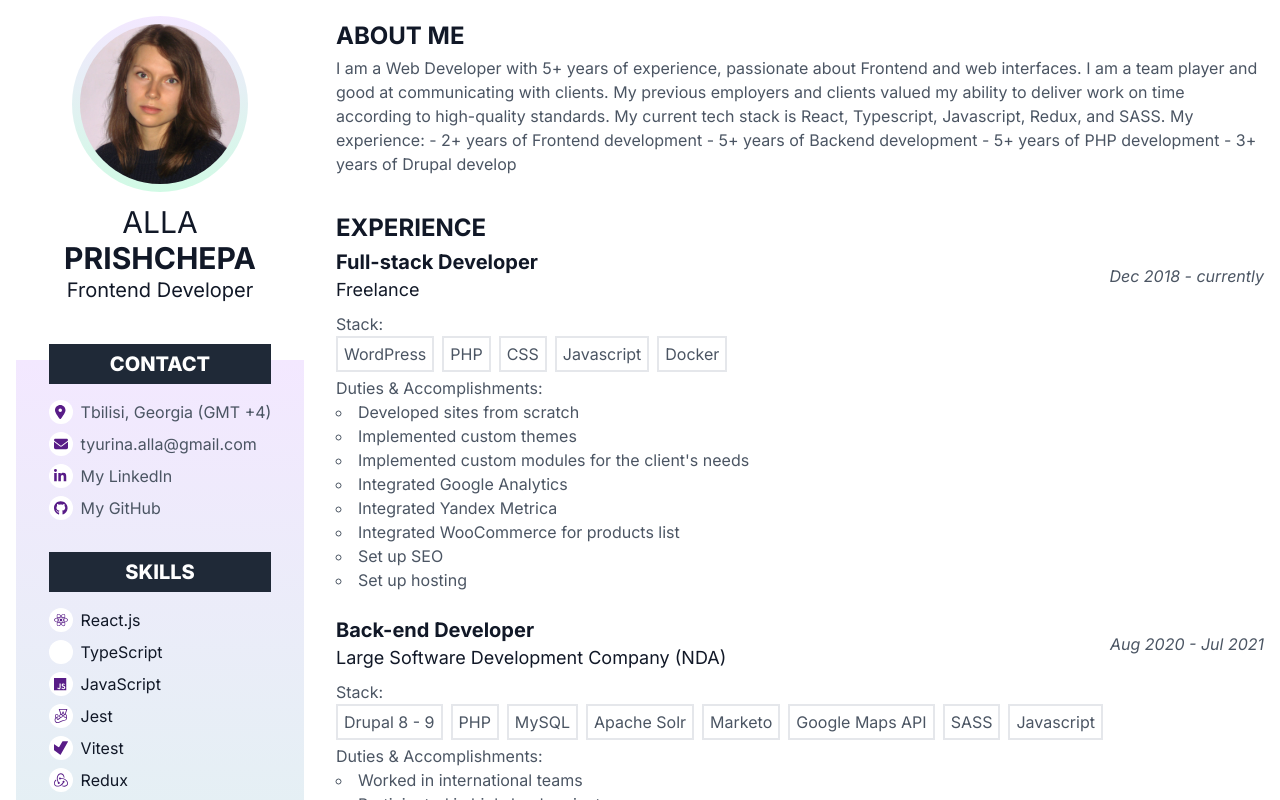
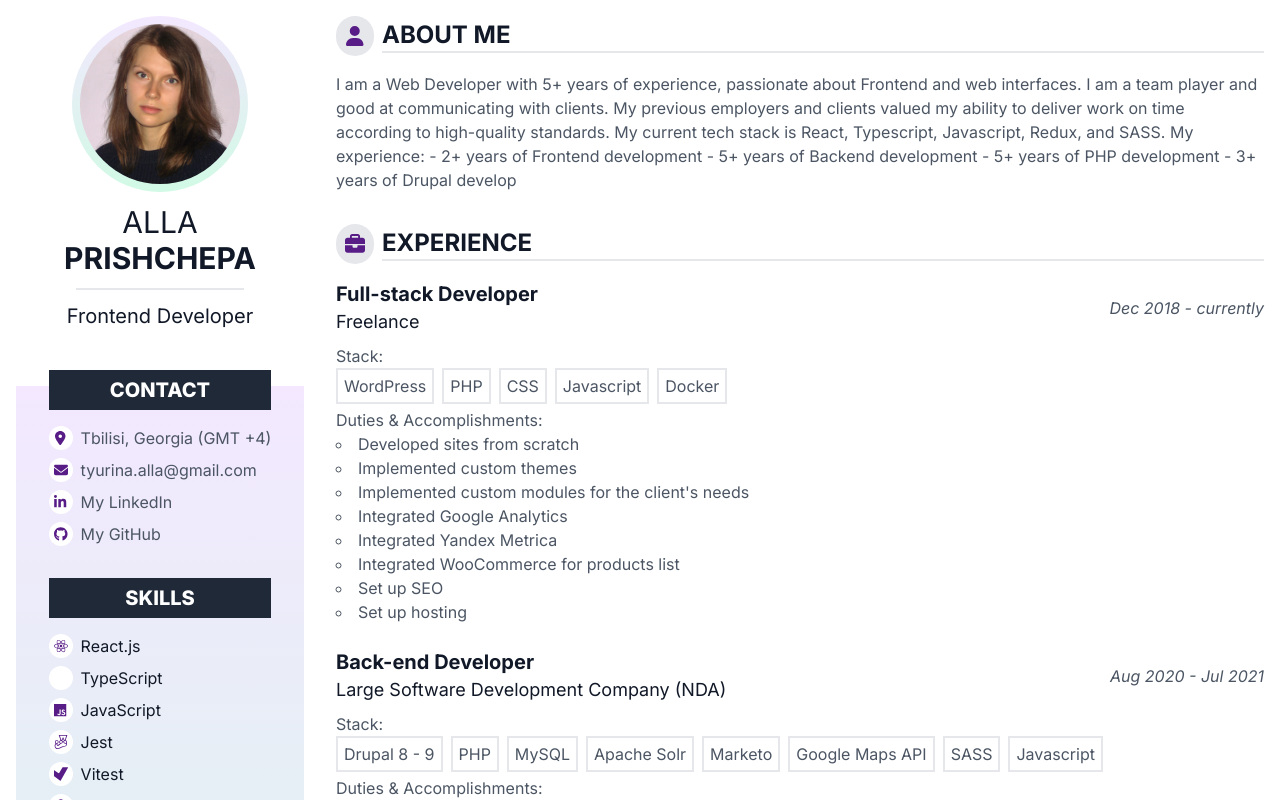
Before and after one commit to allaprischepa/cv, a Vue app: page / in a window 1280 px wide. Shown: the top 800 px of the page. Built offline with nearby package versions, Linux system fonts and the light colour scheme; some icons are missing.

Commit message:
feat: add large icons

```diff
--- a/src/components/AboutInfo.vue
+++ b/src/components/AboutInfo.vue
@@ -5,7 +5,7 @@ import { about } from '../info/info'
 
 <template>
   <div>
-    <MainBlockTitle title="About me" />
+    <MainBlockTitle title="About me" :faIcon="['fas', 'user']"/>
     <div>{{ about }}</div>
   </div>
 </template>
--- a/src/components/CircleIcon.vue
+++ b/src/components/CircleIcon.vue
@@ -18,12 +18,12 @@ const props = defineProps({
 });
 
 const iconClass = computed(() => {
-  return props.large ? 'text-4xl' : 'text-sm w-6 h-6';
+  return props.large ? 'text-xl w-10 h-10 bg-gray-200' : 'text-sm w-6 h-6 bg-white';
 });
 </script>
 
 <template>
-  <div :class="['rounded-full flex items-center justify-center bg-white text-purple-900', iconClass]">
+  <div :class="['rounded-full flex items-center justify-center text-purple-900', iconClass]">
     <font-awesome-icon :icon="faIcon" v-if="faIcon"/>
     <Icon :icon="iconifyIcon" v-if="iconifyIcon" class="fill-current"/>
   </div>
--- a/src/components/ExperienceInfo.vue
+++ b/src/components/ExperienceInfo.vue
@@ -6,7 +6,7 @@ import { formatDate } from '@/utils/utils'
 
 <template>
   <div>
-    <MainBlockTitle title="Experience" />
+    <MainBlockTitle title="Experience" :faIcon="['fas', 'briefcase']" />
     <ul class="space-y-6">
       <li v-for="(expItem, expItemId) in experience.slice().reverse()" :key="expItemId">
         <div class="flex items-center justify-between mb-2">
--- a/src/components/MainBlockTitle.vue
+++ b/src/components/MainBlockTitle.vue
@@ -1,9 +1,15 @@
 <script setup lang="ts">
+import CircleIcon from './CircleIcon.vue';
+
 defineProps({
-  title: String
+  title: String,
+  faIcon: Array,
 })
 </script>
 
 <template>
-  <h2 class="font-bold py-1 uppercase w-full">{{ title }}</h2>
+  <div class="flex gap-2 items-center mb-4">
+    <CircleIcon large :faIcon="faIcon" v-if="faIcon" />
+    <h2 class="font-bold uppercase w-full border-b-2">{{ title }}</h2>
+  </div>
 </template>
--- a/src/components/NameComp.vue
+++ b/src/components/NameComp.vue
@@ -6,6 +6,7 @@ import { name, surname, title } from '../info/info'
   <div class="text-center">
     <h1 class="uppercase">{{ name }}</h1>
     <h1 class="font-bold uppercase">{{ surname }}</h1>
+    <hr class="border-t-2 m-3">
     <h3>{{ title }}</h3>
   </div>
 </template>
--- a/src/main.ts
+++ b/src/main.ts
@@ -5,10 +5,10 @@ import App from './App.vue'
 import { FontAwesomeIcon } from '@fortawesome/vue-fontawesome'
 
 import { library } from '@fortawesome/fontawesome-svg-core';
-import { faLocationDot, faEnvelope } from "@fortawesome/free-solid-svg-icons";
+import { faLocationDot, faEnvelope, faUser, faBriefcase } from "@fortawesome/free-solid-svg-icons";
 import { faLinkedinIn, faGithub, faReact, faJs, faSass } from "@fortawesome/free-brands-svg-icons";
 
-library.add(faLocationDot, faEnvelope, faLinkedinIn, faGithub, faReact, faJs, faSass)
+library.add(faLocationDot, faEnvelope, faLinkedinIn, faGithub, faReact, faJs, faSass, faUser, faBriefcase)
 
 createApp(App)
   .component('font-awesome-icon', FontAwesomeIcon)
```
